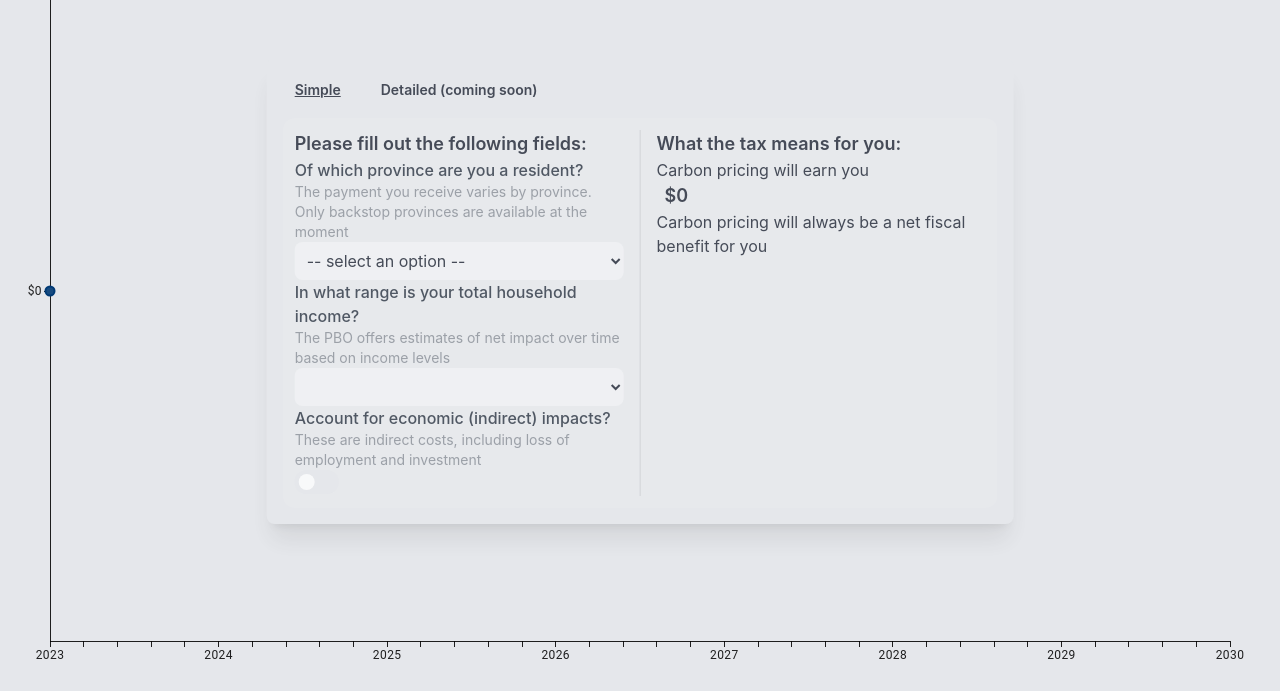
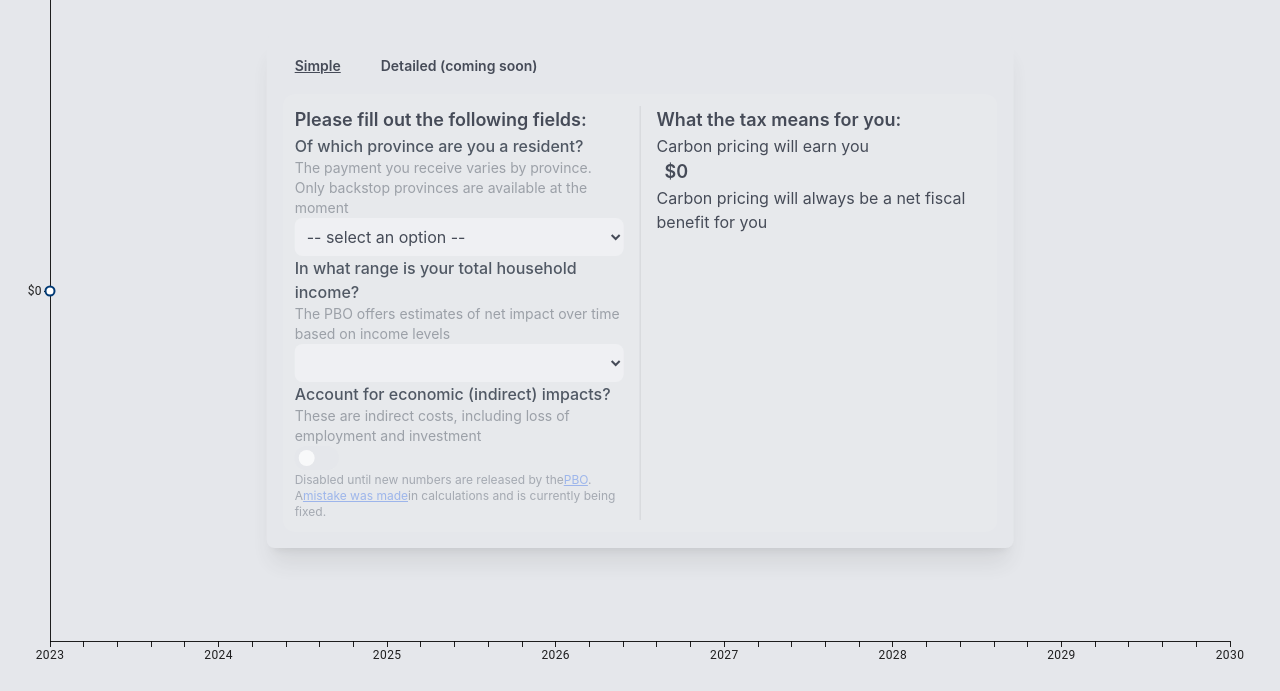
Before and after one commit to open-tax/carbon-price-calculator, a React (Create React App) app: page / in a window 1280 px wide. Shown: the part 109-800 px from the top of the page. Built offline with nearby package versions, Linux system fonts and the light colour scheme.

Commit message:
colour upgrades & temporarily disable economic effects

```diff
--- a/src/features/calculator/components/Graph.tsx
+++ b/src/features/calculator/components/Graph.tsx
@@ -27,6 +27,7 @@ export function Graph(props: GraphProps) {
           {
             data: props.data,
             valueFormatter: currencyFormatter,
+            area: true,
           },
         ]}
         xAxis={[
@@ -37,11 +38,24 @@ export function Graph(props: GraphProps) {
         ]}
         yAxis={[{ valueFormatter: currencyFormatter }]}
         sx={{
-          "& .MuiMarkElement-root": {
-            fill: "#174b80",
+          // "& .MuiMarkElement-root": {
+          //   fill: "#00a200",
+          // },
+          "& .MuiLineElement-root": {
+            stroke: "#00a200",
+          },
+          "& .MuiAreaElement-root": {
+            fill: "url(#areaGradient)",
           },
         }}
-      />
+      >
+        <defs>
+          <linearGradient id="areaGradient" gradientTransform="rotate(90)">
+            <stop stopColor="#004000" offset="100" />
+            <stop stopColor="#00a200" opacity="0.8" offset="0" />
+          </linearGradient>
+        </defs>
+      </LineChart>
     </div>
   );
 }
--- a/src/features/calculator/components/panels/SimplePanel.tsx
+++ b/src/features/calculator/components/panels/SimplePanel.tsx
@@ -140,12 +140,30 @@ function SimplePanel(props: SimplePanelProps) {
             investment
           </Description>
           <Switch
+            disabled
             checked={props.useEconomicImpact}
             onChange={props.toggleUseEconomicImpact}
             className="group inline-flex h-6 w-11 items-center rounded-full bg-gray-200 transition data-[checked]:bg-blue-600"
           >
             <span className="size-4 translate-x-1 rounded-full bg-white transition group-data-[checked]:translate-x-6" />
           </Switch>
+          <Description className="text-xs text-gray-700/50">
+            Disabled until new numbers are released by the
+            <a
+              href="https://www.pbo-dpb.ca/en"
+              className="underline text-blue-600/50"
+            >
+              PBO
+            </a>
+            . A
+            <a
+              className="underline text-blue-600/50"
+              href="https://www.cbc.ca/news/canada/calgary/pbo-parliamentary-budget-office-carbon-tax-error-explained-1.7218520"
+            >
+              mistake was made
+            </a>
+            in calculations and is currently being fixed.
+          </Description>
         </Field>
       </Box>
       <Divider className="md:visible" orientation="vertical" flexItem />
```
